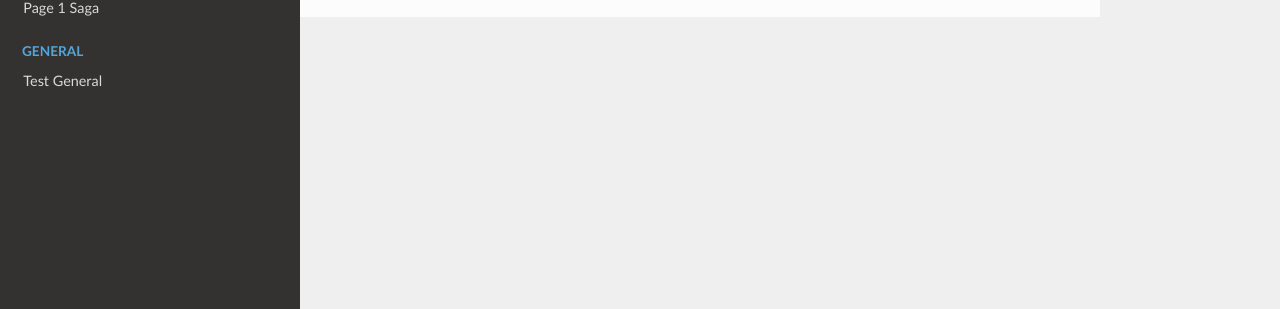
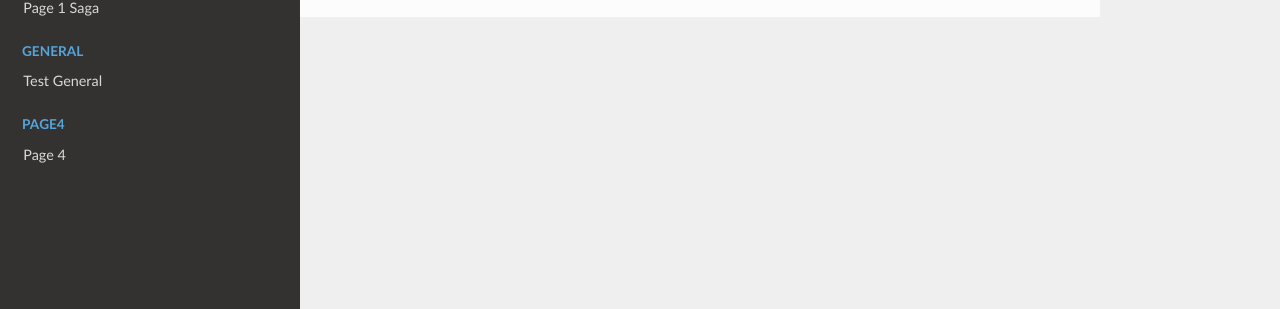
Before and after one commit to karinlag/rod_Test, a Sphinx documentation site: the page built from docs/source/index.rst, in a window 1280 px wide. Shown: the part 247-556 px from the top of the page. Built offline with Sphinx 7.4.7 and the Read the Docs theme 2.0.0, drawn with Linux system fonts in a browser that asks for light colours; pages that are not in the unit, such as notebooks, are missing from menus.

Commit message:
added page 4

```diff
--- a/docs/source/index.rst
+++ b/docs/source/index.rst
@@ -29,3 +29,11 @@
    :caption: General
 
    page3/page3.rst
+
+.. toctree::
+   :maxdepth: 2
+   :glob:
+   :hidden:
+   :caption: Page4
+
+   page4/page4.rst
```
